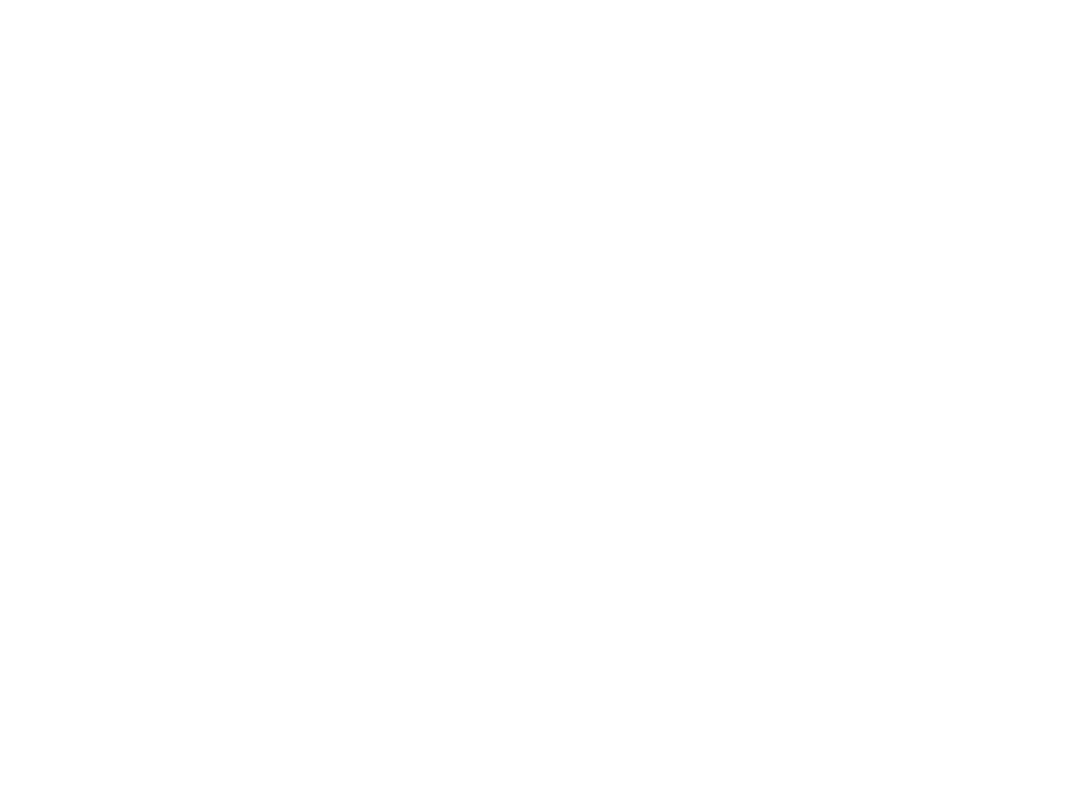
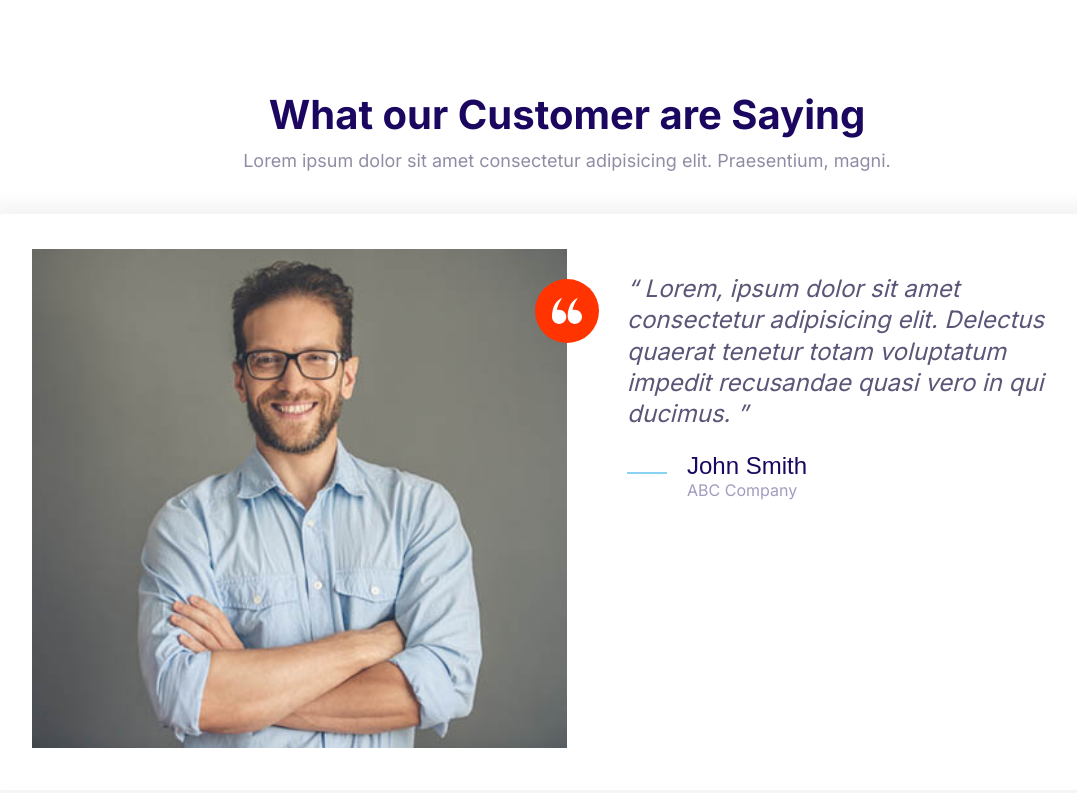
Before and after one commit to enzgamilla/enzify, a plain HTML site: page index.html in a window 1280 px wide. Shown: the whole page, without its empty margins (73-1150 px from the left). Drawn offline with Linux system fonts and the light colour scheme.

Commit message:
testimonials-block

```diff
--- a/css/styles.css
+++ b/css/styles.css
@@ -15,6 +15,11 @@
 }
 
 /* Typography */
+::selection{
+    background: var(--color-primary);
+    color: #fff;
+}
+
 html{
     font-size: 62.5%;
 }
@@ -586,6 +591,7 @@ a{
 }
 .block__header{
     text-align: center;
+    margin-bottom: 4rem;
 }
 .block__heading{
     margin-top: 0;
--- a/index.html
+++ b/index.html
@@ -18,6 +18,52 @@
     <link rel="stylesheet" href="/css/styles.css" />
   </head>
   <body>
+    <section class="block">
+      <header class="block__header">
+        <h2>What our Customer are Saying</h2>
+        <p>
+          Lorem ipsum dolor sit amet consectetur adipisicing elit. Praesentium,
+          magni.
+        </p>
+      </header>
+      <div class="container">
+        <div class="card testimonial">
+          <div class="grid grid--cols-2">
+            <div class="testimonial__image">
+              <img
+                src="/images/testimonial.jpg"
+                alt="A happy, smilling customer"
+              />
+              <span class="icon-container icon-container--accent">
+                <svg class="icon icon--white icon--small">
+                  <use xlink:href="/images/sprite.svg#quotes"></use>
+                </svg>
+              </span>
+            </div>
+            <blockquote class="quote">
+              <p class="quote__text">
+                Lorem, ipsum dolor sit amet consectetur adipisicing elit.
+                Delectus quaerat tenetur totam voluptatum impedit recusandae
+                quasi vero in qui ducimus.
+              </p>
+              <footer>
+                <div class="media">
+                  <div class="media__image">
+                    <svg class="icon icon--primary quote__line">
+                      <use xlink:href="/images/sprite.svg#line"></use>
+                    </svg>
+                  </div>
+                  <div class="media__body">
+                    <h3 class="media__title quote__author">John Smith</h3>
+                    <p class="quote__organization">ABC Company</p>
+                  </div>
+                </div>
+              </footer>
+            </blockquote>
+          </div>
+        </div>
+      </div>
+    </section>
     <script src="js/main.js"></script>
   </body>
 </html>
```
